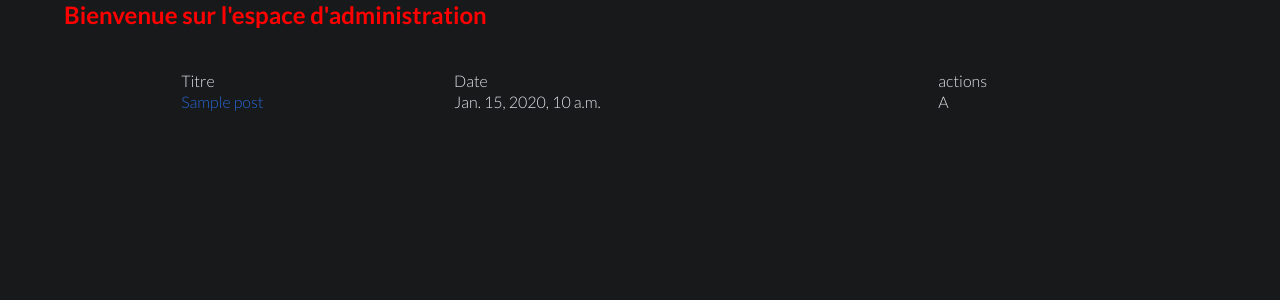
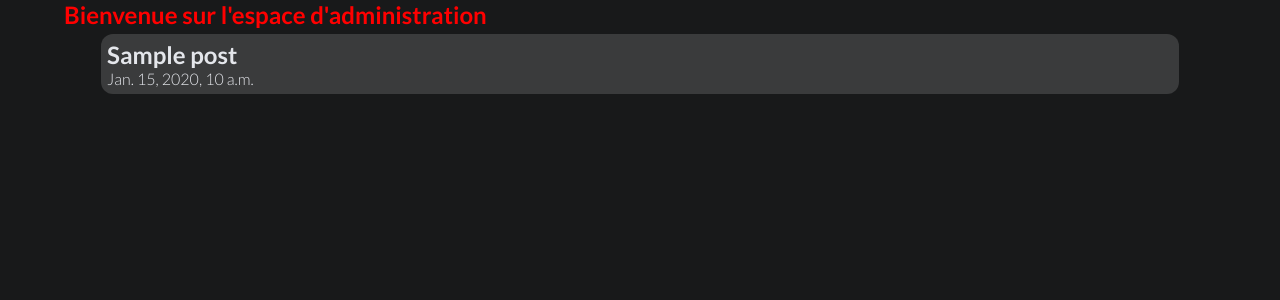
Before and after one commit to timoogo/timogo_blog, a Django app: template blog/templates/CRUD/index.html in a window 1280 px wide. Shown: the part 71-371 px from the top of the page. Run offline with Django 3.2, Linux system fonts and the light colour scheme; the template is opened without the code that fills it: most values are stand-ins (such as "Sample title", 1, 10 or a date in 2020).

Commit message:
adding font awesome, correcting depedency fa

```diff
--- a/blog/static/blog/style.css
+++ b/blog/static/blog/style.css
@@ -169,3 +169,6 @@ main.posts_list.crud {
     margin: auto 5vw;
     color: red;
 }
+i{
+    color: var(--text-color);
+}
--- a/blog/templates/CRUD/index.html
+++ b/blog/templates/CRUD/index.html
@@ -3,27 +3,28 @@
     <main class="posts_list crud">
 
 <h2>Bienvenue sur l'espace d'administration </h2>
-    <table>
-    <thead>
-    <tr>
-        <td>Titre</td>
-        <td>Date</td>
-        <td>actions</td>
-    </tr>
-    </thead>
-    <tbody>
-        {% for post in posts %}
-    <tr>
-        <td>
-          <a href="{% url 'post_detail' pk=post.pk %}">{{ post.title }}</a>
-        </td>
-        <td> {{ post.published_date }}</td>
-        <td>A</td>
-    </tr>
+   <section class="list_articles">
+    {% for post in posts %}
 
+    <article>
+    <a href="{% url 'post_detail' pk=post.pk %}">
+        <div class="title_and_date">
+            <h2>{{ post.title }}</h2>
+            <time> {{ post.published_date }}</time>
+            <div>
+                <a>
+                   <i class="far fa-eye"></i>
+                </a>
+            </div>
+        </div>
 
+    </a>
+
+    </article>
 {% endfor %}
-    </tbody>
-    </table>
+{#{% else %}#}
+{#    <h2>ERROR, there is no posts before now</h2>#}
+{#{% endif %}#}
+</section>
     </main>
 {% endblock %}
--- a/blog/templates/blog/base.html
+++ b/blog/templates/blog/base.html
@@ -3,6 +3,7 @@
 <head>
     <title>Timogo's blog</title>
     <link rel="stylesheet" href="{% static 'blog/style.css' %} ">
+  <link href="{% static 'fontawesome_free/css/all.min.css' %}" rel="stylesheet" type="text/css">
 </head>
 
 
--- a/blog/templates/registration/login.html
+++ b/blog/templates/registration/login.html
@@ -14,7 +14,7 @@
                         <p>Your account doesn't have access to this page. To proceed,
                             please login with an account that has access.</p>
                     {% else %}
-                        <p>Please login to see this page.</p>
+                        <p>Please login to have access to admin panel.</p>
                     {% endif %}
                 {% endif %}
             </div>
--- a/timogo/settings.py
+++ b/timogo/settings.py
@@ -12,7 +12,10 @@ https://docs.djangoproject.com/en/3.2/ref/settings/
 
 from pathlib import Path
 import os
+# For correcting font awesome dependency
+import sys
 
+sys.modules['fontawesome_free'] = __import__('fontawesome-free')
 # Build paths inside the project like this: BASE_DIR / 'subdir'.
 BASE_DIR = Path(__file__).resolve().parent.parent
 
@@ -40,7 +43,8 @@ INSTALLED_APPS = [
     'django.contrib.messages',
     'django.contrib.staticfiles',
     #
-    'blog.apps.BlogConfig'
+    'blog.apps.BlogConfig',
+    'fontawesome_free'
 
 ]
 
```
Also changed, not shown: requirements.txt (added, +43 -0 lines), db.sqlite3.
